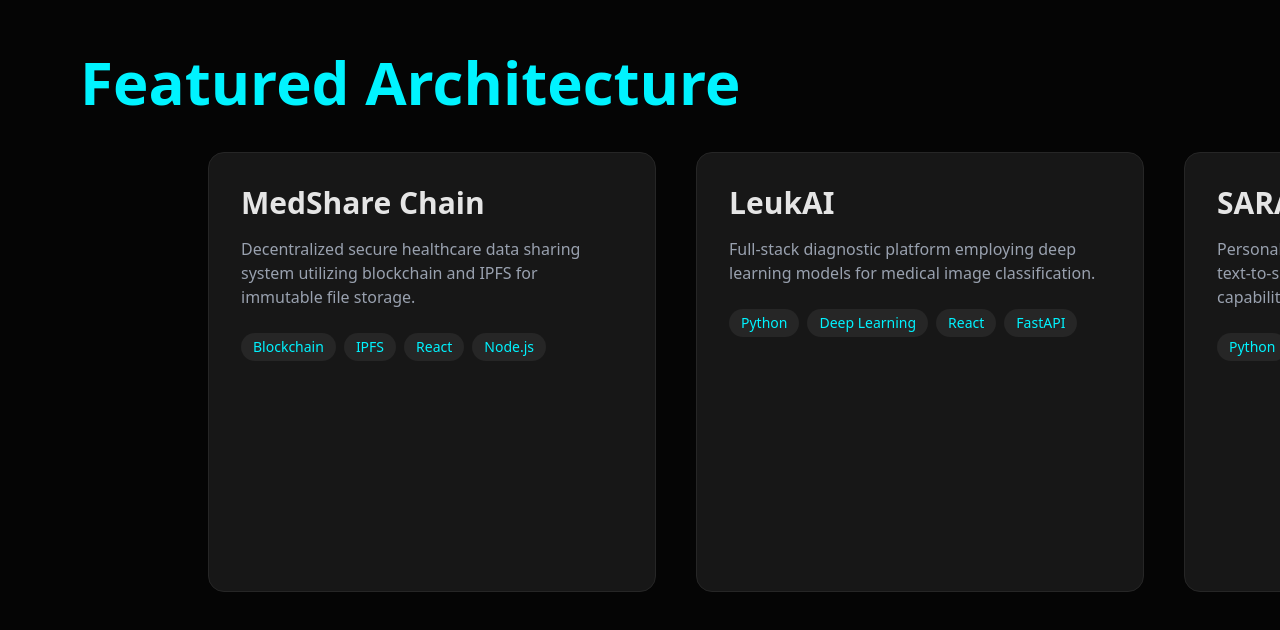
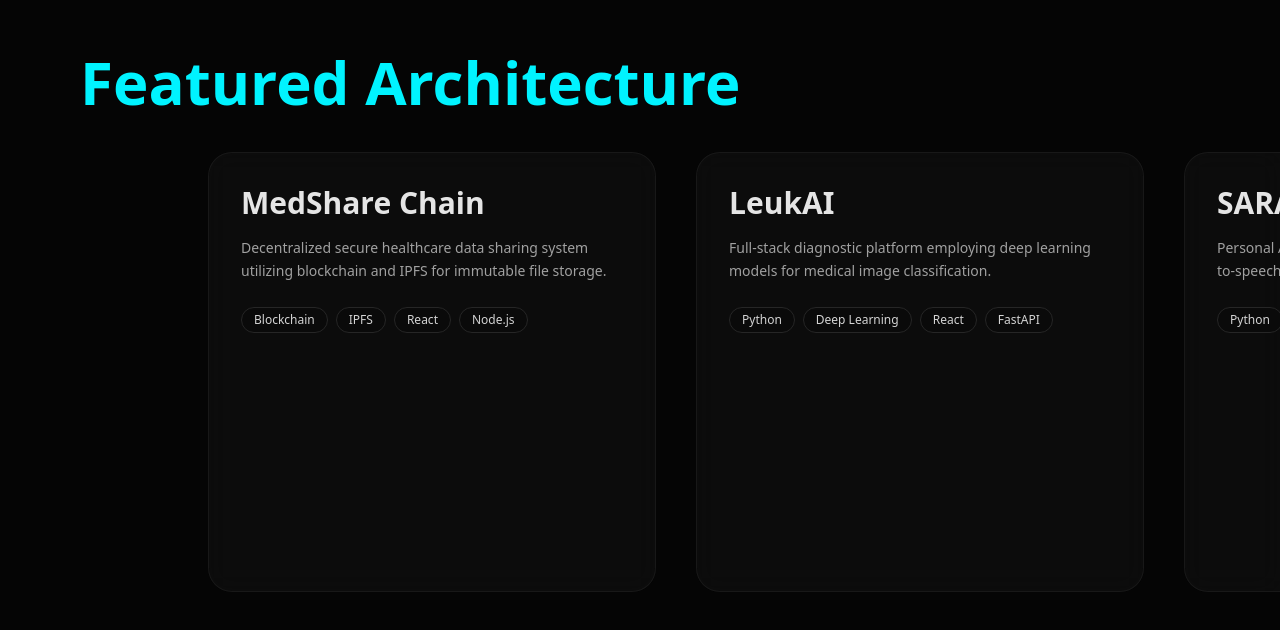
Before and after one commit to DPanvish/Portfolio-Scroll, a Next.js app: page / in a window 1280 px wide. Shown: the part 1718-2348 px from the top of the page. Built offline with nearby package versions, Linux system fonts and the light colour scheme.

Commit message:
feat: Glassmorphic Project Cards

```diff
--- a/components/Projects.tsx
+++ b/components/Projects.tsx
@@ -52,14 +52,18 @@ export default function Projects() {
           {projectsData.map((project) => (
             <div
               key={project.id}
-              className="w-[85vw] md:w-[45vw] lg:w-[35vw] h-[55vh] bg-neutral-900 border border-neutral-800 rounded-2xl p-8 flex flex-col justify-between shrink-0"
+              className="group w-[85vw] md:w-[45vw] lg:w-[35vw] h-[55vh] rounded-3xl p-8 flex flex-col justify-between shrink-0 relative overflow-hidden bg-neutral-900/40 backdrop-blur-md border border-neutral-800/50 hover:border-accent-blue/30 transition-colors duration-500"
             >
-              <div>
-                <h3 className="text-2xl md:text-3xl font-bold mb-4">{project.title}</h3>
-                <p className="text-gray-400 mb-6 text-sm md:text-base">{project.description}</p>
+              {/* Subtle gradient overlay that appears on hover */}
+              <div className="absolute inset-0 bg-gradient-to-br from-accent-blue/5 to-transparent opacity-0 group-hover:opacity-100 transition-opacity duration-700 pointer-events-none" />
+
+              <div className="relative z-10">
+                <h3 className="text-3xl font-bold mb-4 text-neutral-200">{project.title}</h3>
+                <p className="text-neutral-400 mb-6 text-sm leading-relaxed">{project.description}</p>
+
                 <div className="flex flex-wrap gap-2">
                   {project.techStack.map(tech => (
-                    <span key={tech} className="text-xs md:text-sm px-3 py-1 bg-neutral-800 rounded-full text-accent-blue">
+                    <span key={tech} className="text-xs px-3 py-1 bg-neutral-950/80 border border-neutral-800 rounded-full text-neutral-300">
                       {tech}
                     </span>
                   ))}
```
